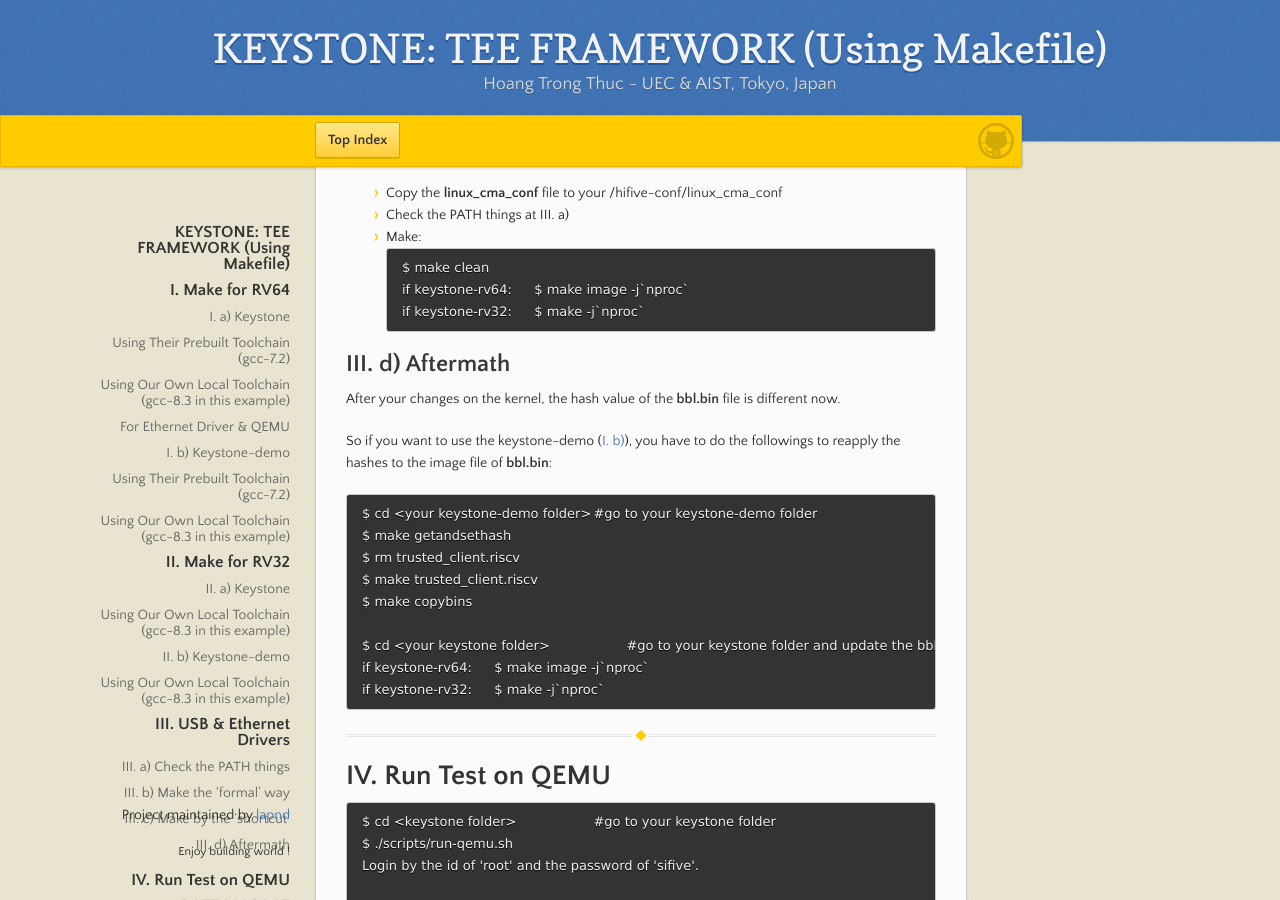
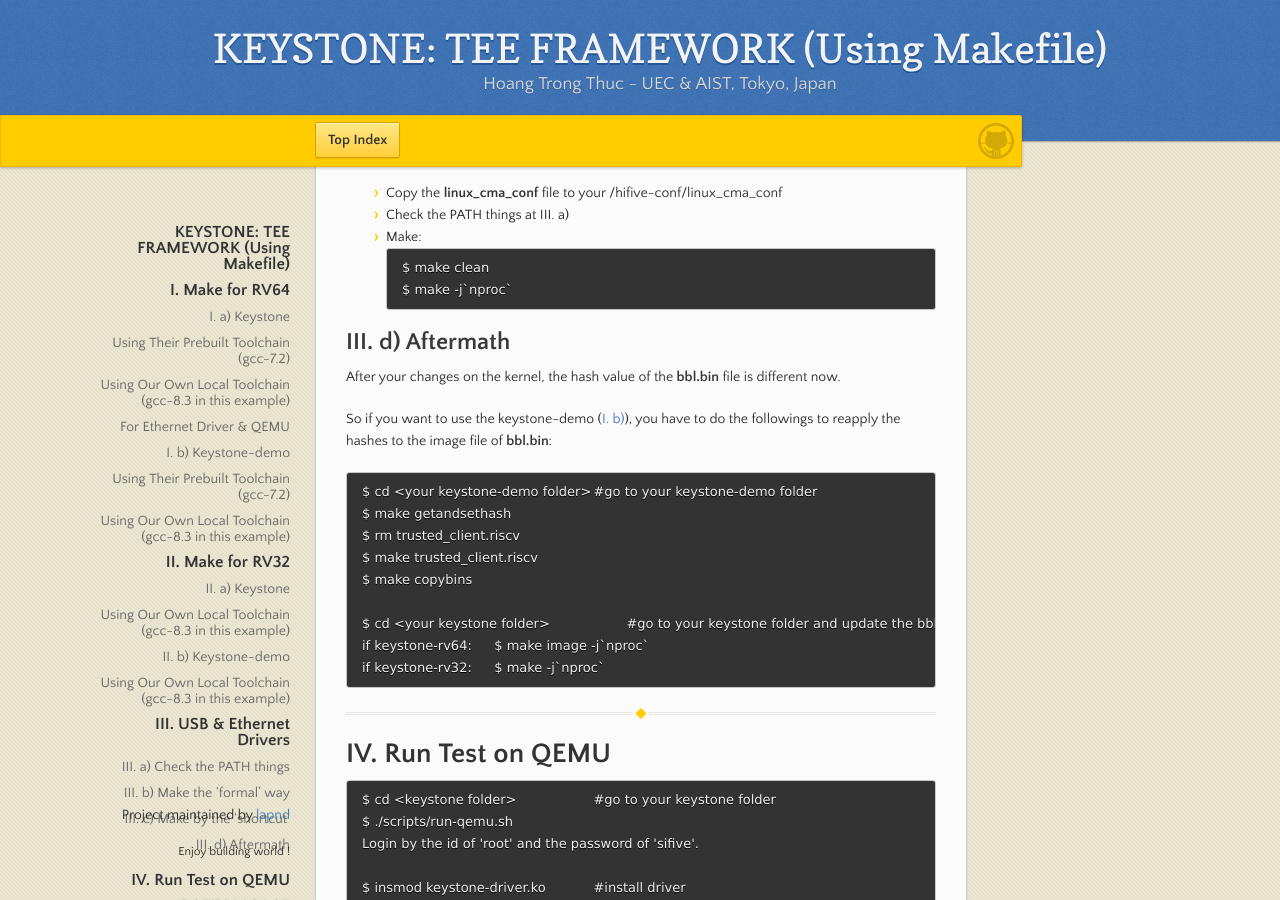
Before and after one commit to lapnd/httdes.github.io, a Jekyll site: the page built from keystone-makefile.md, in a window 1280 px wide and 900 px high, scrolled down 7352 px. Built offline with Jekyll 4.4.1, drawn with Linux system fonts in a browser that asks for light colours; our own code applies the rules of GitHub Pages for plain Markdown files.

Commit message:
Update keystone-makefile.md

````diff
--- a/keystone-makefile.md
+++ b/keystone-makefile.md
@@ -358,8 +358,7 @@ Then, I give you [THE FILE](./linux_cma_conf), you know what to do:
 - Make:
 ```
 $ make clean
-if keystone-rv64:	$ make image -j`nproc`
-if keystone-rv32:	$ make -j`nproc`
+$ make -j`nproc`
 ```
 
 ## III. d) Aftermath
````
